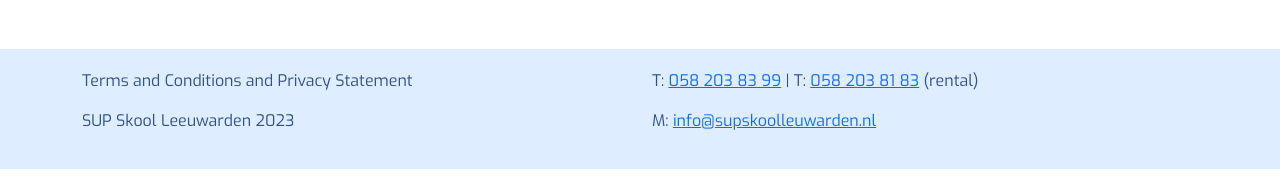
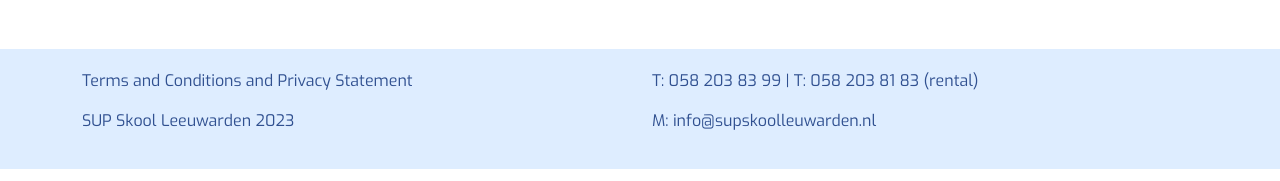
Before and after one commit to xdriim/SUP-Skool-Leeuwarden-Rental, a React (Create React App) app: page /listProducts/1 in a window 1280 px wide. Shown: the part 512-693 px from the top of the page. Built offline with nearby package versions, Linux system fonts and the light colour scheme.

Commit message:
estilos anchor

```diff
--- a/src/components/ProductCard.jsx
+++ b/src/components/ProductCard.jsx
@@ -1,5 +1,5 @@
-import { Card, Button, Col } from 'react-bootstrap';
-import style from "./ProductCard.module.css";
+import { Card, Col, Button } from 'react-bootstrap';
+import cardStyle from "./ProductCard.module.css";
 import { Link } from 'react-router-dom';
 import { useState } from 'react';
 
@@ -16,8 +16,6 @@
     setIsHovered(false);
   }
 
-
-
   return (
     <Col xs={12} sm={12} md={6} lg={6} xl={3} className="mb-4">
       <Link to={`/productInfo/${product.id}`} style={{ color: '#305090', textDecoration: 'none' }}>
@@ -31,8 +29,10 @@
         onMouseLeave={handleMouseLeave}>
           <Card.Img variant="top" className="productImage" src={product.imgUrl} />
           <Card.Body>
-            <Card.Title className={style.title}>{product.name}</Card.Title>
-            <p >from <span className={style.negrita}>{product.price}€</span></p>
+            <Card.Title className={cardStyle.title}>{product.name}</Card.Title>
+            <div className='d-flex justify-content-between'>
+            <p>from <span className={cardStyle.negrita}>{product.price}€</span></p>
+            </div>
           </Card.Body>
         </Card>
       </Link>
--- a/src/components/sections/Footer.jsx
+++ b/src/components/sections/Footer.jsx
@@ -12,8 +12,8 @@
                         <p>SUP Skool Leeuwarden 2023</p>
                     </Col>
                     <Col>
-                        <p>T: <a href="tel:+310582038399" className={fStyle.anchor}>058 203 83 99</a> | T: <a href="tel:+310582038183" className={fStyle.anchor}>058 203 81 83</a> (rental)</p>
-                        <p>M: <a href="mailto:info@supskoolleuwarden.nl" className={fStyle.anchor}>info@supskoolleuwarden.nl</a></p>
+                        <p>T: <a href="tel:+310582038399" className={fStyle.anchor} style={{ textDecoration: 'none', color: '#305090' }}>058 203 83 99</a> | T: <a href="tel:+310582038183" className={fStyle.anchor} style={{ textDecoration: 'none', color: '#305090' }}>058 203 81 83</a> (rental)</p>
+                        <p>M: <a href="mailto:info@supskoolleuwarden.nl" className={fStyle.anchor} style={{ textDecoration: 'none', color: '#305090' }}>info@supskoolleuwarden.nl</a></p>
                     </Col>
                 </Row>
             </Container>
--- a/src/pages/ProductInfo.jsx
+++ b/src/pages/ProductInfo.jsx
@@ -5,7 +5,7 @@
 import { FontAwesomeIcon } from '@fortawesome/react-fontawesome';
 import { faShoppingCart } from '@fortawesome/free-solid-svg-icons';
 
-export function ProductInfo(props) {
+export function ProductInfo() {
 
     const { productId } = useParams();
     console.log(productId);
```
